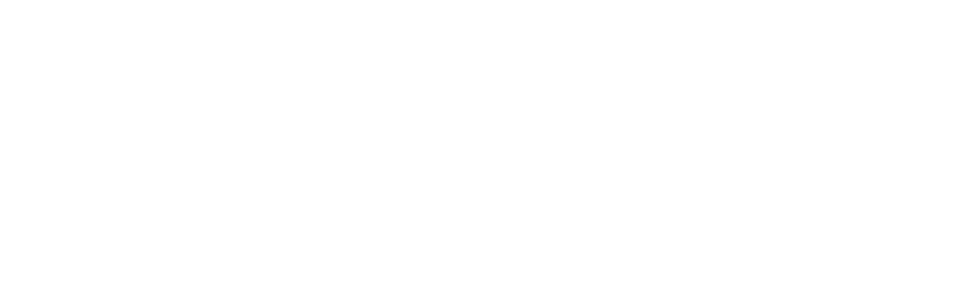
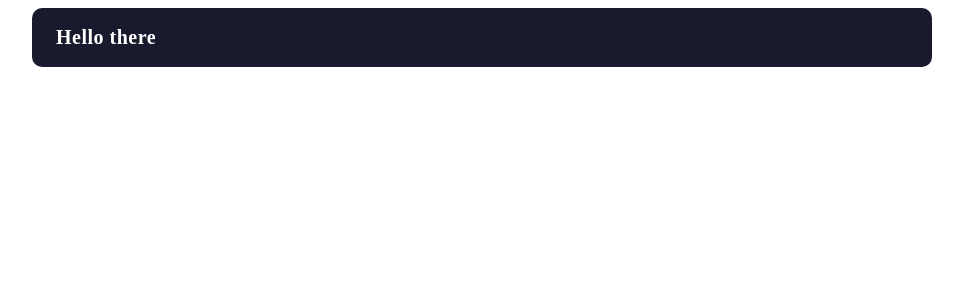
Before and after one commit to DanielVKrastev/Angular-SoftUni-2026, an Angular app in the folder 2-components/games/: page / in a window 1280 px wide. Shown: the top 300 px of the page, without its empty margins (158-1121 px from the left). Built offline with nearby package versions, Linux system fonts and the light colour scheme.

Commit message:
Fiest Component Navigation

```diff
--- a/2-components/games/src/app/app.css
+++ b/2-components/games/src/app/app.css
@@ -0,0 +1,21 @@
+.app-container {
+    max-width: 900px;
+    margin: 0 auto;
+}
+
+header {
+    background: #1a1a2e;
+    color: white;
+    padding: 18px 24px;
+    border-radius: 10px;
+    margin-bottom: 20px;
+    display: flex;
+    align-items: center;
+    justify-content: space-between;
+}
+
+header h1 {
+    margin: 0;
+    font-size: 20px;
+    letter-spacing: 0.5px;
+}
--- a/2-components/games/src/app/app.html
+++ b/2-components/games/src/app/app.html
@@ -1,4 +1,7 @@
-
-
+<div class="app-container">
+  <header>
+    <h1>Hello there</h1>
+  </header>
+</div>
 
 <router-outlet />
```
